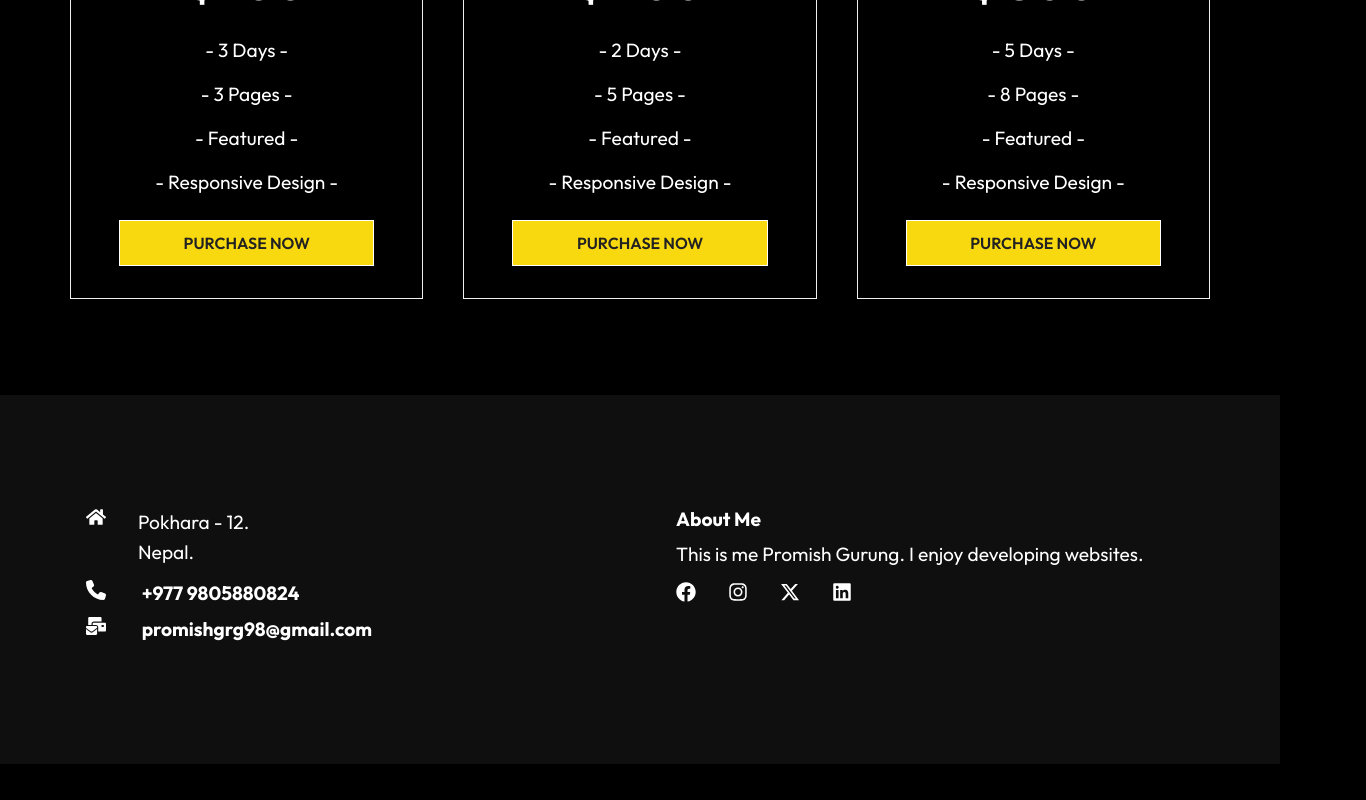
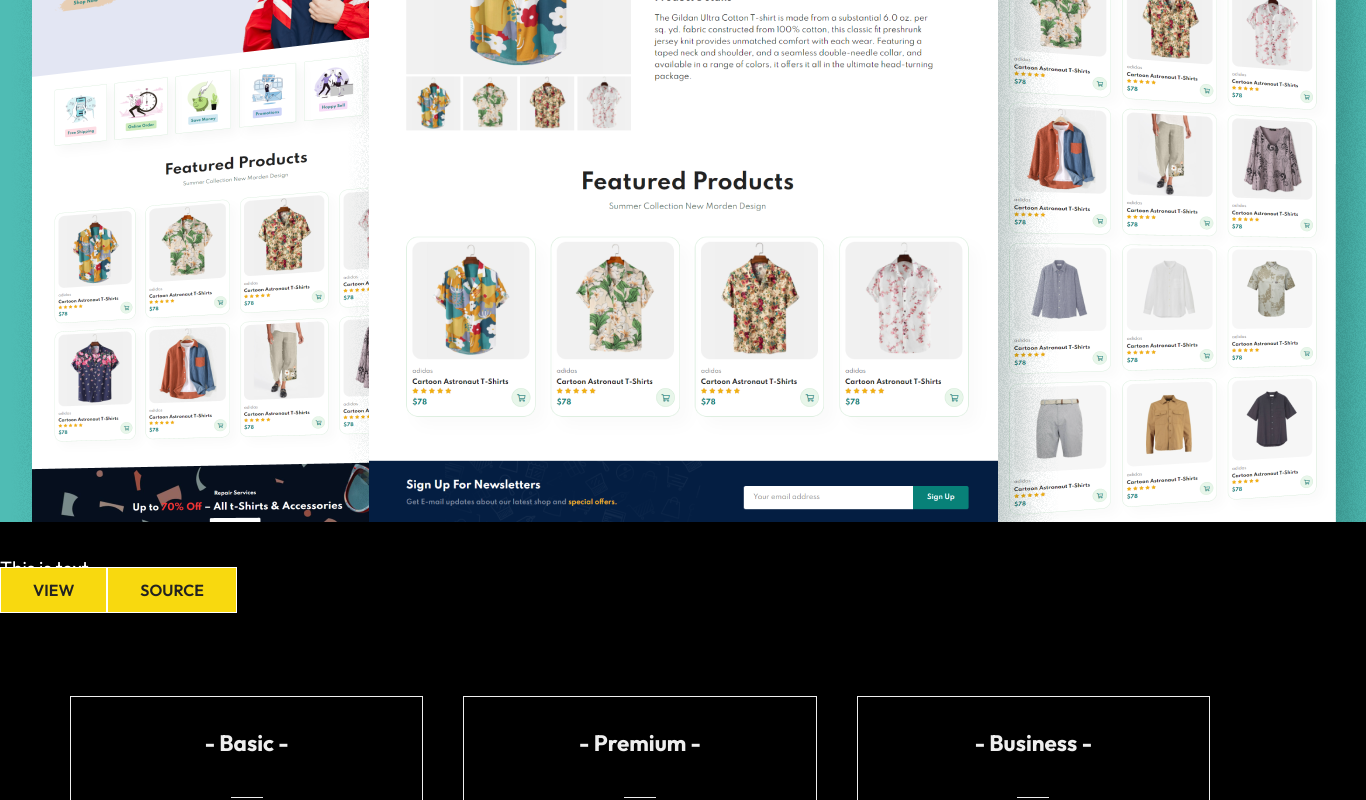
Before and after one commit to promishgrg98/personal-portfolio, a React (Create React App) app: page /project in a window 1280 px wide. Shown: the part 766-1566 px from the top of the page, 1366 px wide, since content can reach past the window. Before the commit the page ends 1530 px from the top, so only its background shows below. Built offline with nearby package versions, Linux system fonts and the light colour scheme.

Commit message:
create dynamic work card

```diff
--- /dev/null
+++ b/src/components/WorkCard.jsx
@@ -0,0 +1,30 @@
+import React from 'react'
+import './WorkCard.css'
+import project1 from '../assets/project1.png'
+import { NavLink } from 'react-router-dom'
+
+function WorkCard() {
+  return (
+    <div className='work-container'>
+        <h1 className="project-heading">Projects</h1>
+        <div className="project-container">
+            <div className="project-card">
+                <img src={project1} alt="image" />
+
+                <h2 className="project-title">Project Title</h2>
+
+                <div className="project-details">
+                    <p>This is text</p>
+                </div>
+
+                <div className="project-btns">
+                    <NavLink to='#' className='btn'>View</NavLink>
+                    <NavLink to='#' className='btn'>Source</NavLink>
+                </div>
+            </div>
+        </div>
+    </div>
+  )
+}
+
+export default WorkCard
--- a/src/pages/Project.jsx
+++ b/src/pages/Project.jsx
@@ -1,11 +1,13 @@
 import React from 'react'
 import Hero2 from '../components/Hero2'
 import PricingCard from '../components/PricingCard'
+import WorkCard from '../components/WorkCard'
 
 const Project = () => {
   return (
     <div>
       <Hero2 heading='PROJECTS.' text='Some of my most recent works'/>
+      <WorkCard />
       <PricingCard />
     </div>
   )
```
Also changed, not shown: src/components/WorkCard.css (added).
